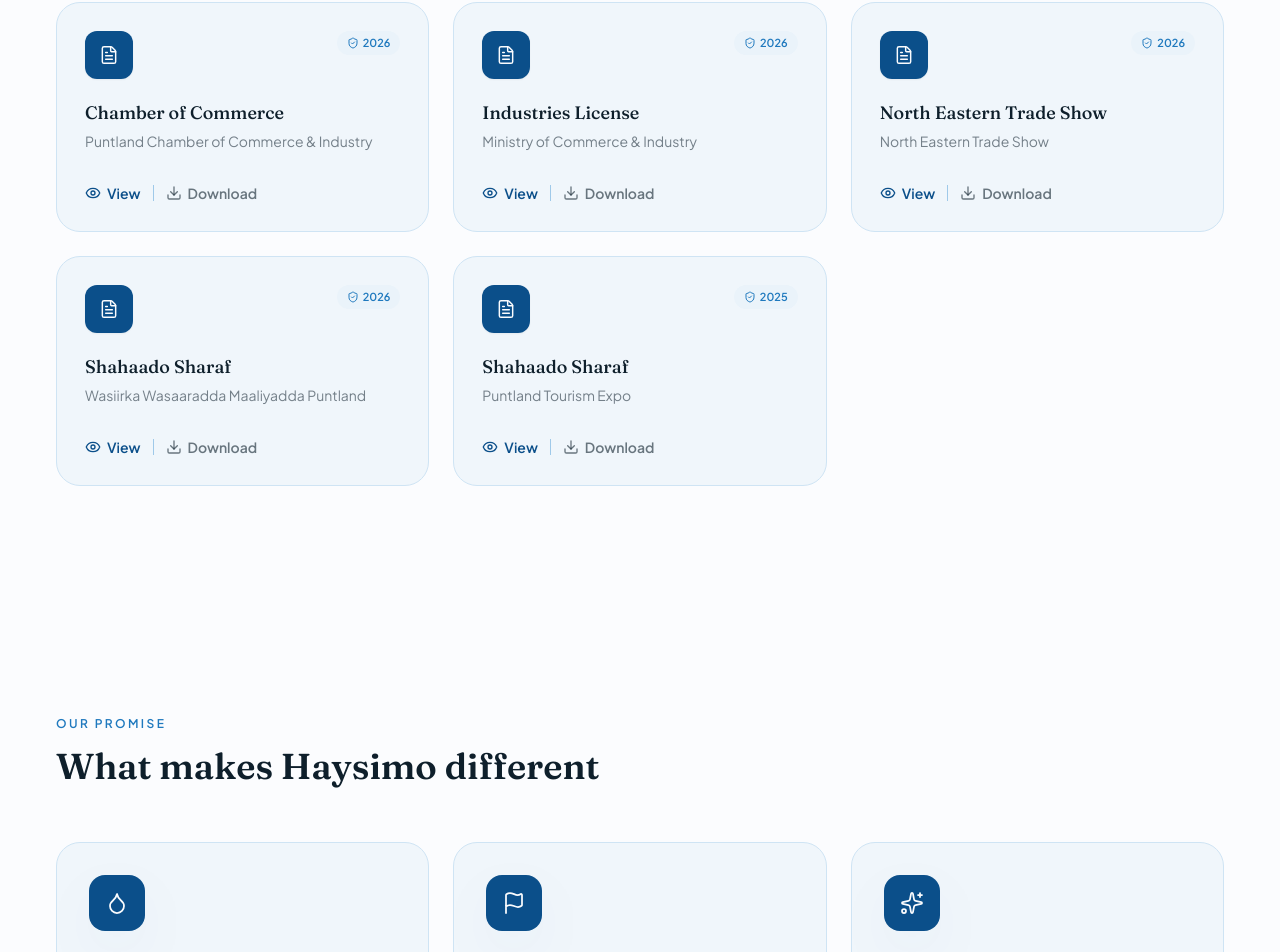
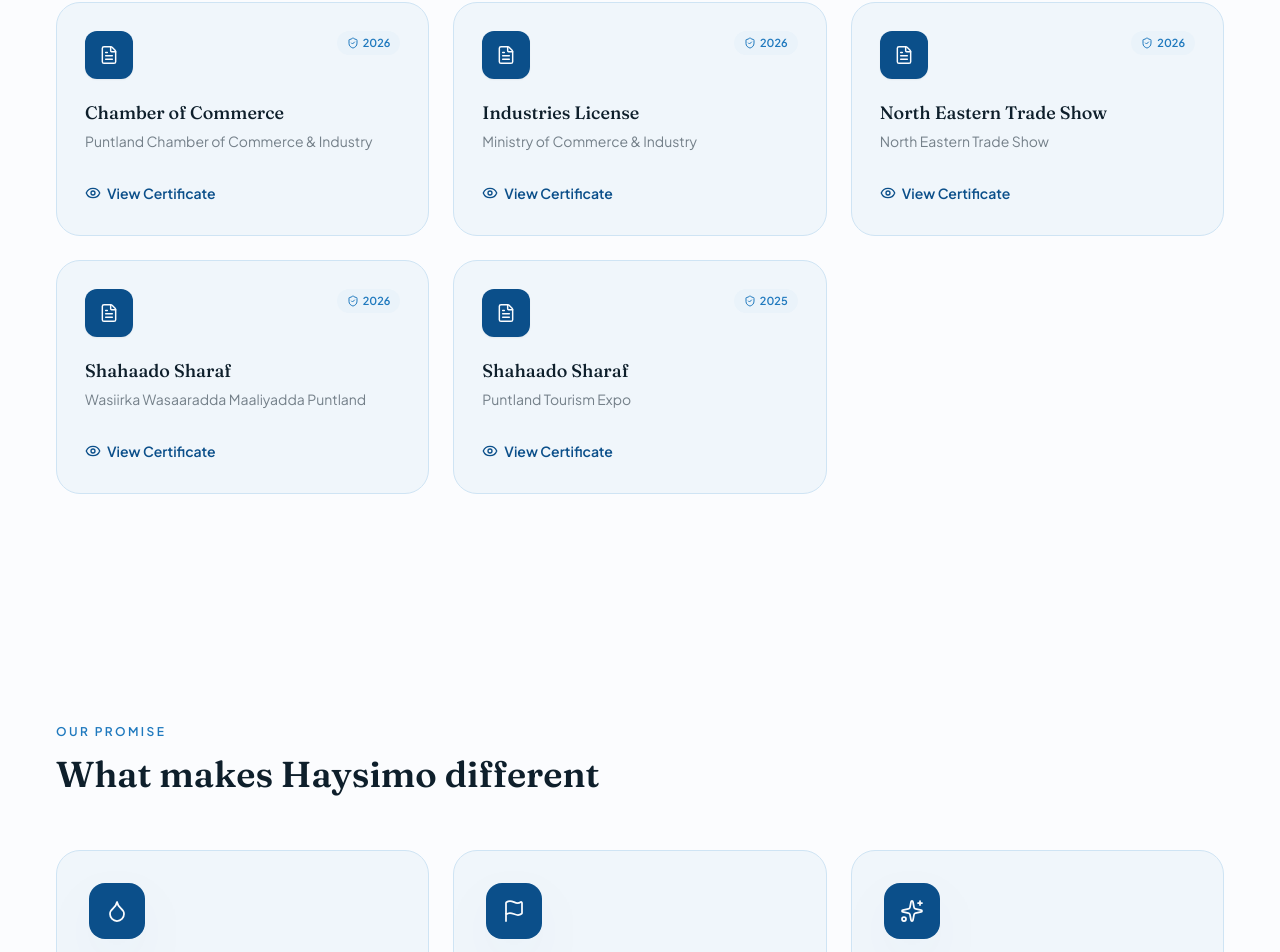
Before and after one commit to fidhafathima-m/haysimo_, a React (Vite) app: page /about in a window 1280 px wide. Shown: the part 2024-2976 px from the top of the page. Built offline with nearby package versions, Linux system fonts and the light colour scheme.

Commit message:
Refactor Certifications component for modal functionality

```diff
--- a/src/components/Certifications.jsx
+++ b/src/components/Certifications.jsx
@@ -1,8 +1,16 @@
-import { FileText, Eye, Download, ShieldCheck } from 'lucide-react';
-import Reveal from './Reveal';
-import { certificates } from '../data/site';
+
+import { useState } from "react";
+import { FileText, Eye, ShieldCheck, X } from "lucide-react";
+import Reveal from "./Reveal";
+import { certificates } from "../data/site";
 
 export default function Certifications() {
+  const [selectedCertificate, setSelectedCertificate] = useState(null);
+
+  const closeModal = () => {
+    setSelectedCertificate(null);
+  };
+
   return (
     <section className="relative py-20 sm:py-28 bg-foam">
       <div className="container-px mx-auto max-w-7xl">
@@ -10,12 +18,14 @@
           <span className="text-horizon-500 text-xs font-semibold tracking-[0.2em] uppercase">
             Verified & Trusted
           </span>
+
           <h2 className="mt-3 text-3xl sm:text-4xl font-display font-semibold text-ink text-balance">
             Our certifications
           </h2>
+
           <p className="mt-3 text-ink/60 text-sm leading-relaxed">
-            Every batch of Haysimo Water is tested and approved to meet national quality and
-            safety standards.
+            Every batch of Haysimo Water is tested and approved to meet national
+            quality and safety standards.
           </p>
         </Reveal>
 
@@ -23,41 +33,100 @@
           {certificates.map((cert, i) => (
             <Reveal key={cert.id} delay={i * 0.1}>
               <div className="group h-full rounded-3xl bg-mist/60 border border-horizon-100 p-7 hover:bg-white hover:shadow-card transition-all duration-500 flex flex-col">
+
+                {/* Header */}
                 <div className="flex items-start justify-between gap-3 mb-5">
                   <div className="w-12 h-12 rounded-xl bg-horizon-600 grid place-items-center shrink-0 shadow-sm">
-                    <FileText className="w-5 h-5 text-foam" strokeWidth={1.75} />
+                    <FileText
+                      className="w-5 h-5 text-foam"
+                      strokeWidth={1.75}
+                    />
                   </div>
+
                   <span className="inline-flex items-center gap-1 text-[11px] font-semibold text-horizon-500 bg-horizon-50 px-2.5 py-1 rounded-full">
-                    <ShieldCheck className="w-3 h-3" /> {cert.year}
+                    <ShieldCheck className="w-3 h-3" />
+                    {cert.year}
                   </span>
                 </div>
 
-                <h3 className="font-display text-lg font-medium text-ink mb-1">{cert.title}</h3>
-                <p className="text-sm text-ink/55 mb-6">{cert.issuer}</p>
+                {/* Certificate information */}
+                <h3 className="font-display text-lg font-medium text-ink mb-1">
+                  {cert.title}
+                </h3>
 
-                <div className="mt-auto flex items-center gap-3 pt-2">
-                  <a
-                    href={cert.file}
-                    target="_blank"
-                    rel="noopener noreferrer"
+                <p className="text-sm text-ink/55 mb-6">
+                  {cert.issuer}
+                </p>
+
+                {/* View button */}
+                <div className="mt-auto pt-2">
+                  <button
+                    type="button"
+                    onClick={() => setSelectedCertificate(cert)}
                     className="inline-flex items-center gap-1.5 text-sm font-semibold text-horizon-600 hover:text-horizon-700 transition-colors"
                   >
-                    <Eye className="w-4 h-4" /> View
-                  </a>
-                  <span className="w-px h-4 bg-horizon-200" />
-                  <a
-                    href={cert.file}
-                    download
-                    className="inline-flex items-center gap-1.5 text-sm font-semibold text-ink/60 hover:text-ink transition-colors"
-                  >
-                    <Download className="w-4 h-4" /> Download
-                  </a>
+                    <Eye className="w-4 h-4" />
+                    View Certificate
+                  </button>
                 </div>
               </div>
             </Reveal>
           ))}
         </div>
       </div>
+
+      {/* Certificate Modal */}
+      {selectedCertificate && (
+        <div
+          className="fixed inset-0 z-[100] flex items-center justify-center p-3 sm:p-6"
+          role="dialog"
+          aria-modal="true"
+          aria-label={selectedCertificate.title}
+        >
+          {/* Backdrop */}
+          <button
+            type="button"
+            aria-label="Close certificate viewer"
+            onClick={closeModal}
+            className="absolute inset-0 bg-black/70 backdrop-blur-sm cursor-default"
+          />
+
+          {/* Modal */}
+          <div className="relative z-10 w-full max-w-5xl h-[90vh] bg-white rounded-2xl sm:rounded-3xl overflow-hidden shadow-2xl flex flex-col">
+
+            {/* Modal header */}
+            <div className="shrink-0 flex items-center justify-between gap-4 px-4 sm:px-6 py-3 border-b border-horizon-100 bg-white">
+              <div className="min-w-0">
+                <h3 className="font-display text-base sm:text-lg font-semibold text-ink truncate">
+                  {selectedCertificate.title}
+                </h3>
+
+                <p className="text-xs sm:text-sm text-ink/50 truncate">
+                  {selectedCertificate.issuer}
+                </p>
+              </div>
+
+              <button
+                type="button"
+                onClick={closeModal}
+                aria-label="Close"
+                className="shrink-0 w-9 h-9 rounded-full grid place-items-center text-ink/60 hover:text-ink hover:bg-mist transition-colors"
+              >
+                <X className="w-5 h-5" />
+              </button>
+            </div>
+
+            {/* Certificate viewer */}
+            <div className="flex-1 min-h-0 bg-horizon-100">
+              <iframe
+                src={`${selectedCertificate.file}#toolbar=0&navpanes=0&scrollbar=1`}
+                title={selectedCertificate.title}
+                className="w-full h-full border-0"
+              />
+            </div>
+          </div>
+        </div>
+      )}
     </section>
   );
 }
```
